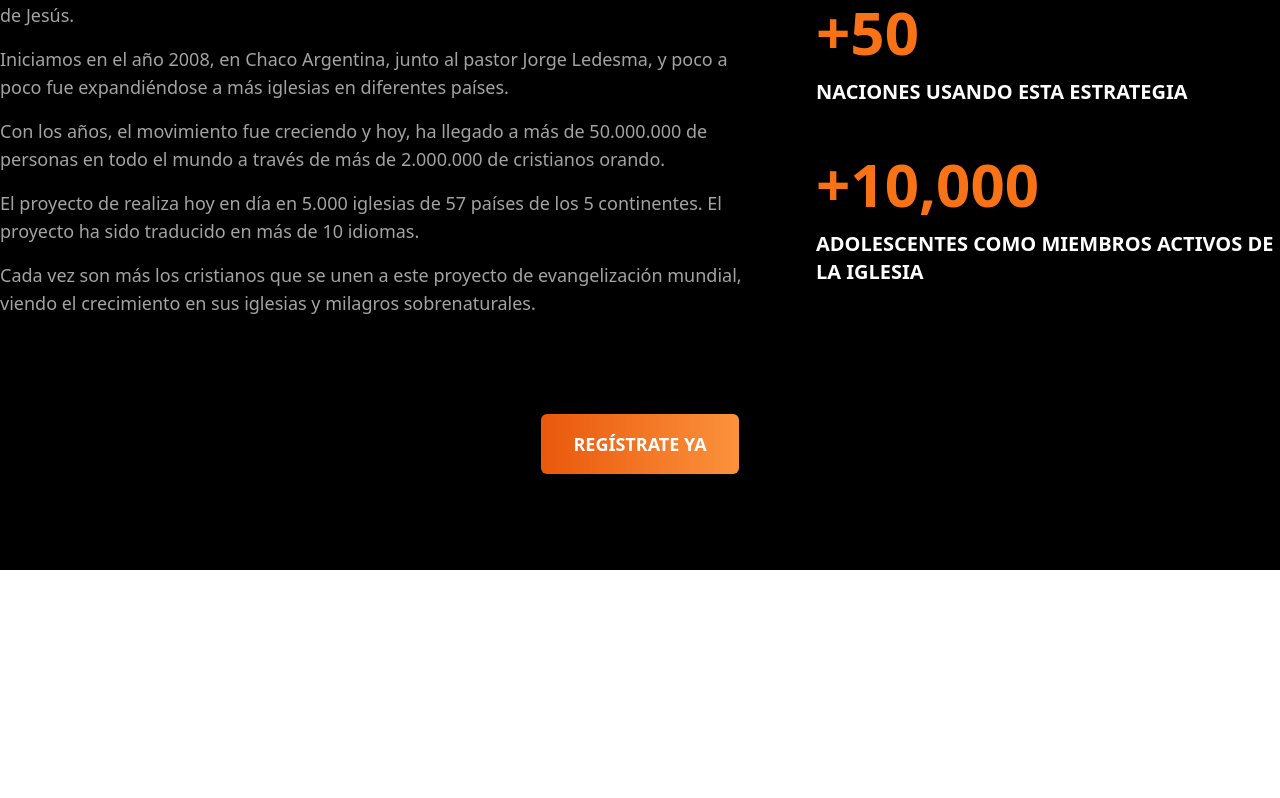
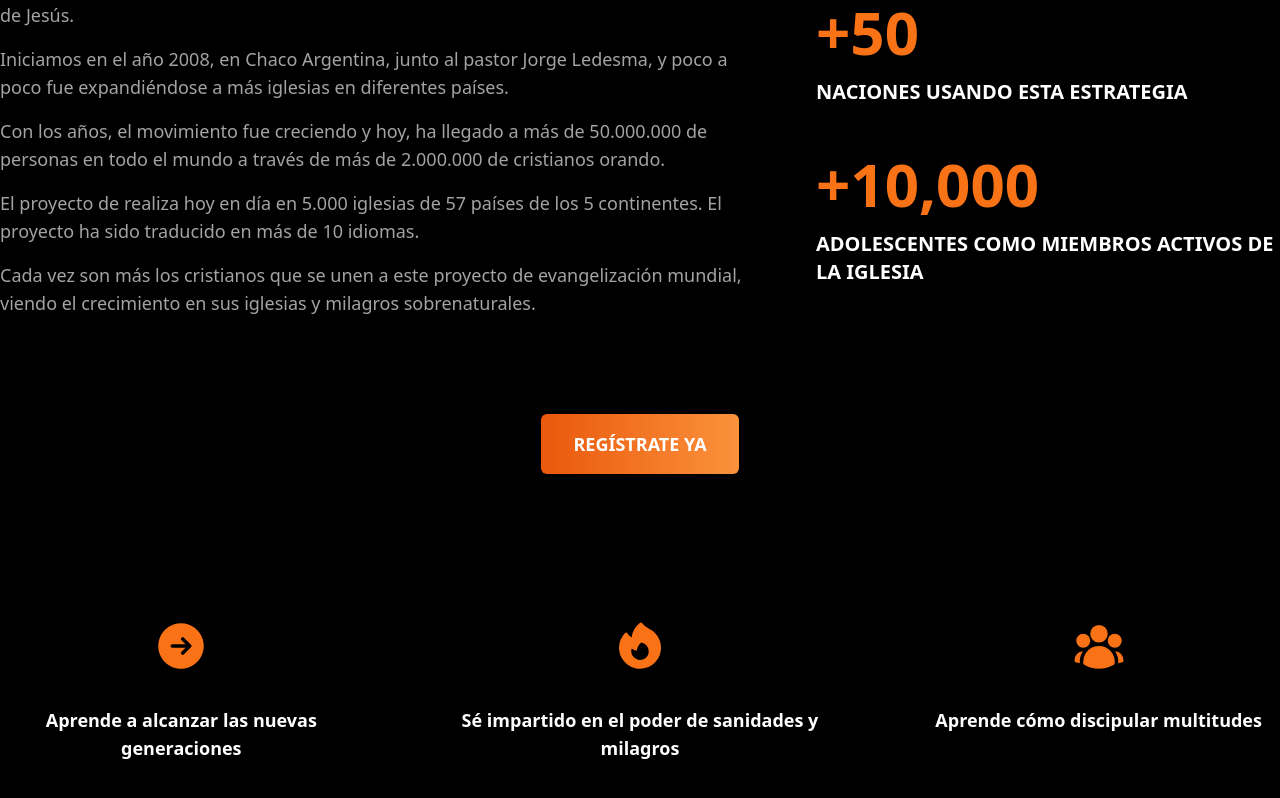
Before and after one commit to JosmanPS/entrenamiento-evangelismo-2023, a Nuxt app: page / in a window 1280 px wide. Shown: the part 1394-2192 px from the top of the page. Before the commit the page ends 1964 px from the top, so only its background shows below. Built offline with nearby package versions, Linux system fonts and the light colour scheme.

Commit message:
Benefits Banner

```diff
--- a/app.vue
+++ b/app.vue
@@ -3,5 +3,6 @@
     <Hero />
     <InfoBanner />
     <About />
+    <BenefitsBanner />
   </main>
 </template>
--- /dev/null
+++ b/components/BenefitsBanner.vue
@@ -0,0 +1,33 @@
+<template>
+    <section class="py-12 bg-black">
+        <div class="container mx-auto">
+            <div class="grid grid-cols-1 md:grid-cols-3 gap-24">
+                <div v-for="feature in data" :key="feature.line1">
+                    <div class="text-center text-white flex flex-col justify-center items-center">
+                        <component v-bind:is="feature.icon" class="h-14 w-14 mb-8 text-orange-500"></component>
+                        <span class="text-lg font-bold">{{ feature.line1 }}</span>
+                    </div>
+                </div>
+            </div>
+        </div>
+    </section>
+</template>
+
+<script setup lang="ts">
+import { ArrowRightCircleIcon, FireIcon, UserGroupIcon } from '@heroicons/vue/24/solid'
+
+const data = [
+    {
+        icon: ArrowRightCircleIcon,
+        line1: 'Aprende a alcanzar las nuevas generaciones',
+    },
+    {
+        icon: FireIcon,
+        line1: 'Sé impartido en el poder de sanidades y milagros',
+    },
+    {
+        icon: UserGroupIcon,
+        line1: 'Aprende cómo discipular multitudes',
+    },
+]
+</script>
```
